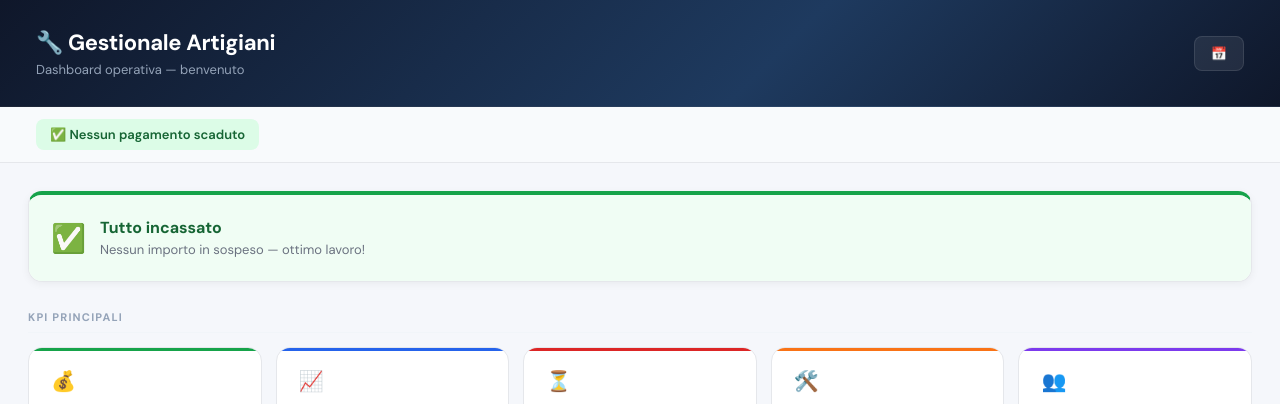
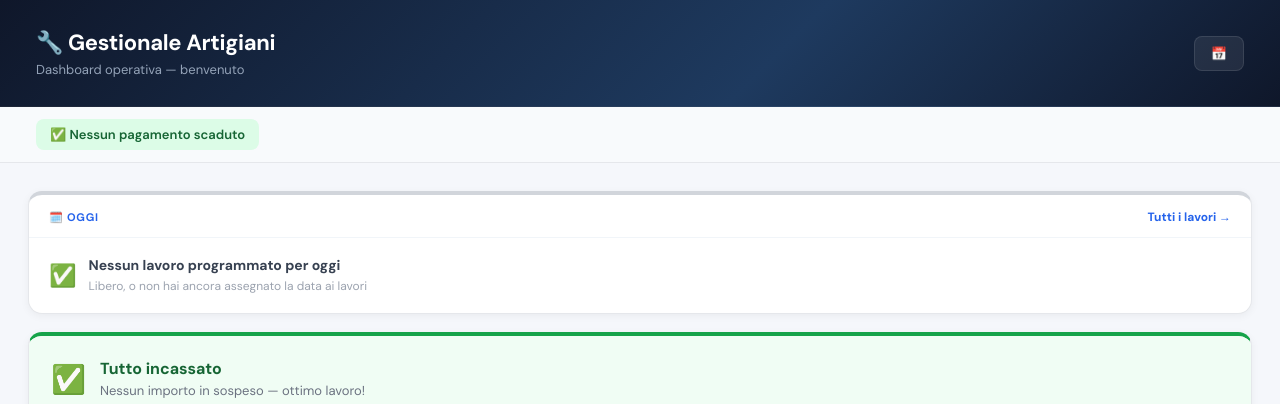
Before and after one commit to pmosca80/gestione-artigiani, a Python web app: template app/templates/index.html in a window 1280 px wide. Shown: the part 118-522 px from the top of the page. Run offline with Jinja, Linux system fonts and the light colour scheme; the template is opened without the code that fills it, so the values that code supplies are empty.

Commit message:
feat: pannello Oggi in dashboard con lavori del giorno
Mostra in cima alla dashboard i lavori con data_lavoro == oggi
e stato in [in_corso, da_fare], ordinati con in_corso per primo.

- Dot colorato (arancione = in corso, blu = da fare)
- Nome cliente + titolo + indirizzo sotto
- L intera riga e un link alla scheda lavoro
- Empty state se nessun lavoro oggi

Co-Authored-By: Claude Sonnet 4.6 <noreply@anthropic.com>

```diff
--- a/app/templates/index.html
+++ b/app/templates/index.html
@@ -276,6 +276,112 @@
         .d-btn-red { background: #dc2626; color: white; }
         .d-btn-gray { background: #f3f4f6; color: #374151; }
 
+        /* ── OGGI ── */
+        .oggi-panel {
+            background: white;
+            border: 1px solid #e5e7eb;
+            border-top: 4px solid #2563eb;
+            border-radius: 14px;
+            overflow: hidden;
+            margin-bottom: 18px;
+            box-shadow: 0 2px 8px rgba(0,0,0,0.05);
+        }
+        .oggi-panel.no-jobs {
+            border-top-color: #d1d5db;
+        }
+        .oggi-head {
+            padding: 14px 20px 12px;
+            display: flex;
+            align-items: center;
+            justify-content: space-between;
+            gap: 10px;
+            border-bottom: 1px solid #f1f5f9;
+        }
+        .oggi-section-label {
+            font-size: 11px;
+            font-weight: 700;
+            text-transform: uppercase;
+            letter-spacing: 0.8px;
+            color: #2563eb;
+        }
+        .oggi-count {
+            font-size: 22px;
+            font-weight: 700;
+            color: #111827;
+            font-family: 'DM Mono', monospace;
+            line-height: 1;
+        }
+        .oggi-link-all {
+            font-size: 12px;
+            font-weight: 700;
+            color: #2563eb;
+            text-decoration: none;
+            white-space: nowrap;
+        }
+        .oggi-row {
+            display: flex;
+            align-items: center;
+            gap: 14px;
+            padding: 13px 20px;
+            border-bottom: 1px solid #f8fafc;
+            text-decoration: none;
+            transition: background 0.12s;
+        }
+        .oggi-row:last-child { border-bottom: none; }
+        .oggi-row:hover { background: #f9fafb; }
+        .oggi-stato {
+            flex-shrink: 0;
+            width: 8px;
+            height: 8px;
+            border-radius: 50%;
+        }
+        .oggi-stato.in-corso { background: #f97316; box-shadow: 0 0 0 3px #ffedd5; }
+        .oggi-stato.da-fare   { background: #2563eb; box-shadow: 0 0 0 3px #dbeafe; }
+        .oggi-info { flex: 1; min-width: 0; }
+        .oggi-client {
+            font-size: 14px;
+            font-weight: 700;
+            color: #111827;
+            white-space: nowrap;
+            overflow: hidden;
+            text-overflow: ellipsis;
+        }
+        .oggi-titolo {
+            font-size: 12px;
+            color: #6b7280;
+            white-space: nowrap;
+            overflow: hidden;
+            text-overflow: ellipsis;
+            margin-top: 1px;
+        }
+        .oggi-addr {
+            font-size: 11px;
+            color: #9ca3af;
+            white-space: nowrap;
+            overflow: hidden;
+            text-overflow: ellipsis;
+            margin-top: 2px;
+        }
+        .oggi-badge {
+            flex-shrink: 0;
+            padding: 3px 10px;
+            border-radius: 999px;
+            font-size: 11px;
+            font-weight: 700;
+            white-space: nowrap;
+        }
+        .oggi-badge.in-corso { background: #fff7ed; color: #c2410c; }
+        .oggi-badge.da-fare  { background: #eff6ff; color: #1d4ed8; }
+        .oggi-empty {
+            padding: 18px 20px;
+            display: flex;
+            align-items: center;
+            gap: 12px;
+        }
+        .oggi-empty-icon { font-size: 22px; flex-shrink: 0; }
+        .oggi-empty strong { display: block; font-size: 14px; color: #374151; }
+        .oggi-empty span { font-size: 12px; color: #9ca3af; }
+
         /* ── CHI MI DEVE? ── */
         .crediti-panel {
             background: white;
@@ -527,6 +633,57 @@
     </div>
     {% endif %}
     {% endif %}
+
+    <!-- ── OGGI ── -->
+    <div class="oggi-panel {% if not stats.lavori_oggi %}no-jobs{% endif %}">
+        <div class="oggi-head">
+            <div>
+                <div class="oggi-section-label">🗓️ Oggi</div>
+                {% if stats.lavori_oggi %}
+                <div class="oggi-count">{{ stats.lavori_oggi | length }} lavoro{% if stats.lavori_oggi | length != 1 %}i{% endif %}</div>
+                {% endif %}
+            </div>
+            <a href="/lavori/?stato=in_corso&stato=da_fare" class="oggi-link-all">Tutti i lavori →</a>
+        </div>
+
+        {% if stats.lavori_oggi %}
+        {% for lavoro in stats.lavori_oggi %}
+        {% set cl = lavoro.cliente %}
+        {% set maps_q = '' %}
+        {% if cl and cl.indirizzo %}
+            {% set maps_q = cl.indirizzo %}
+            {% if cl.citta %}{% set maps_q = maps_q ~ ', ' ~ cl.citta %}{% endif %}
+        {% endif %}
+        <a href="/lavori/{{ lavoro.id }}" class="oggi-row">
+            <div class="oggi-stato {% if lavoro.stato == 'in_corso' %}in-corso{% else %}da-fare{% endif %}"></div>
+            <div class="oggi-info">
+                <div class="oggi-client">
+                    {% if cl %}
+                        {% if cl.ragione_sociale %}{{ cl.ragione_sociale }}
+                        {% else %}{{ cl.nome or '' }} {{ cl.cognome or '' }}{% endif %}
+                    {% else %}—{% endif %}
+                </div>
+                <div class="oggi-titolo">{{ lavoro.titolo }}</div>
+                {% if maps_q %}
+                <div class="oggi-addr">📍 {{ cl.indirizzo }}{% if cl.citta %}, {{ cl.citta }}{% endif %}</div>
+                {% endif %}
+            </div>
+            <span class="oggi-badge {% if lavoro.stato == 'in_corso' %}in-corso{% else %}da-fare{% endif %}">
+                {% if lavoro.stato == 'in_corso' %}⚡ In corso{% else %}📝 Da fare{% endif %}
+            </span>
+        </a>
+        {% endfor %}
+
+        {% else %}
+        <div class="oggi-empty">
+            <div class="oggi-empty-icon">✅</div>
+            <div>
+                <strong>Nessun lavoro programmato per oggi</strong>
+                <span>Libero, o non hai ancora assegnato la data ai lavori</span>
+            </div>
+        </div>
+        {% endif %}
+    </div>
 
     <!-- ── CHI MI DEVE? ── -->
     {% set ns = namespace(scaduti_ids=[]) %}
```
Also changed, not shown: app/crud.py (+8 -0 lines).
